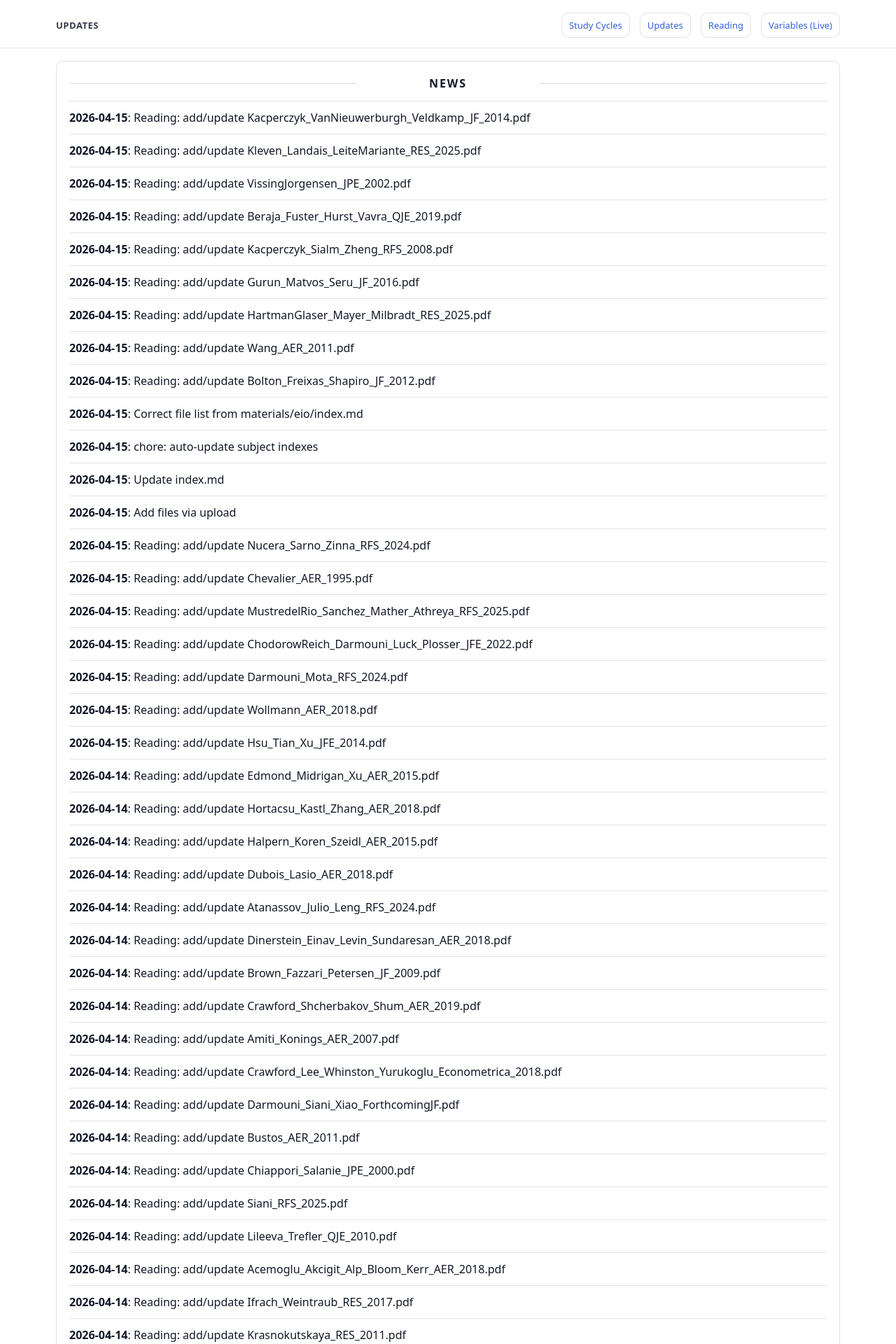
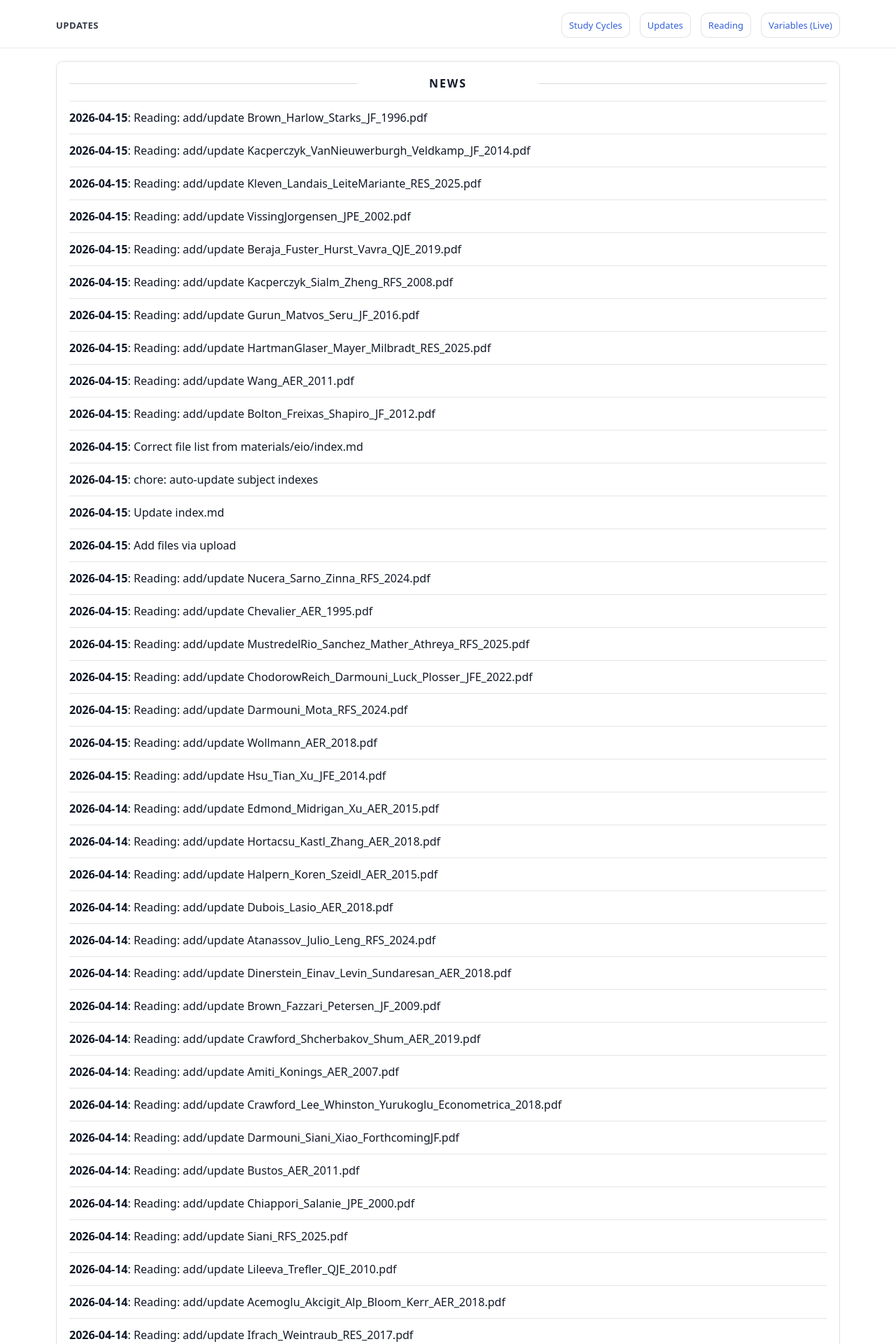
Before and after one commit to yaxinzn/study-archive, a Jekyll site: the page built from updates/index.md, in a window 1280 px wide. Shown: the top 1920 px of the page at 70% size. Built offline with Jekyll 4.4.1, drawn with Linux system fonts in a browser that asks for light colours; some of the changed text lies outside the part shown.

Commit message:
chore: update NEWS feed

```diff
--- a/_data/news.yml
+++ b/_data/news.yml
@@ -1,4 +1,7 @@
 # Auto-generated update history (sorted newest -> oldest). Do not edit manually.
+- ts: "1776250178"
+  date: "2026-04-15"
+  title: "Reading: add/update Brown_Harlow_Starks_JF_1996.pdf"
 - ts: "1776249071"
   date: "2026-04-15"
   title: "Reading: add/update Kacperczyk_VanNieuwerburgh_Veldkamp_JF_2014.pdf"
```
